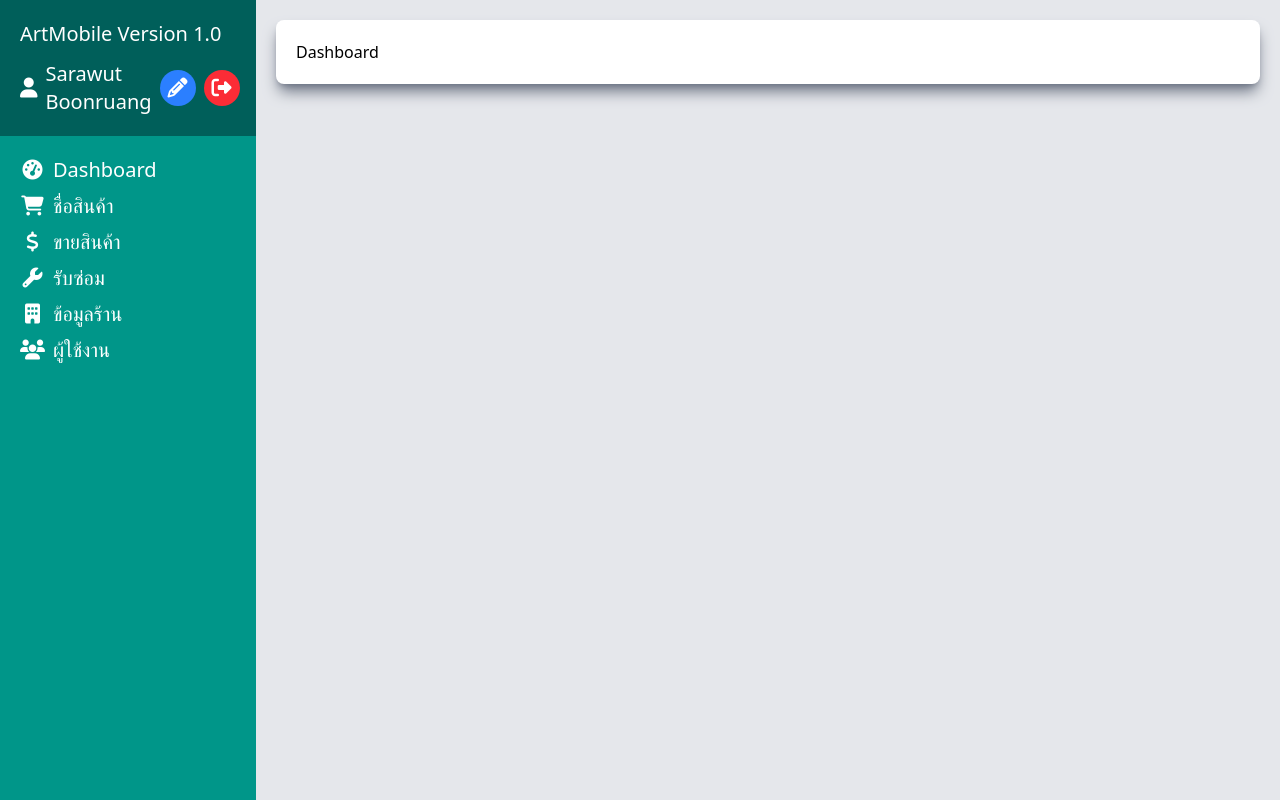
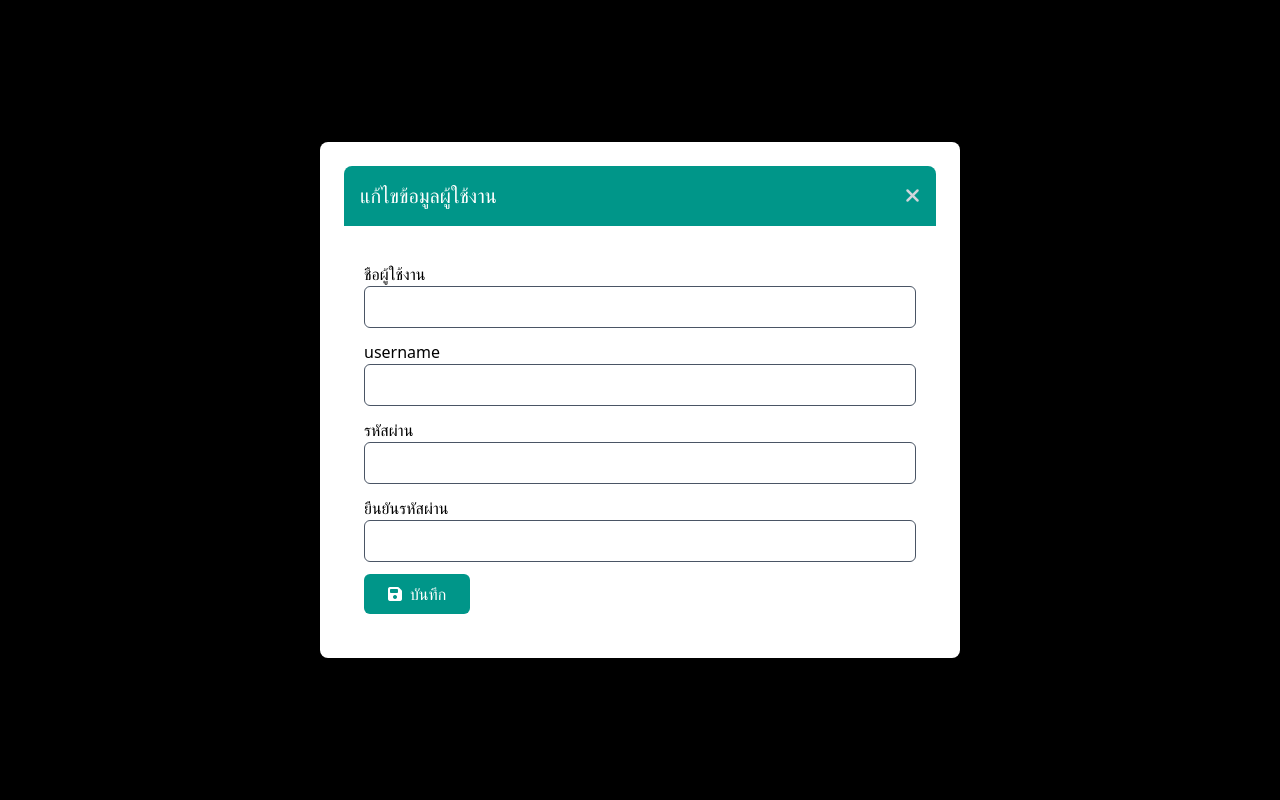
Before and after one commit to sarawut0001/art-mobile, a Next.js app: page /backoffice/dashboard in a window 1280 px wide. Both pictures are taken after a click on the button 177 px from the left and 88 px from the top of the page. Built offline with nearby package versions, Linux system fonts and the light colour scheme; no server answers.

Commit message:
feat: create function getUser, updateUser with api and show user in sidebar and edit user

```diff
--- a/app/backoffice/sidebar.tsx
+++ b/app/backoffice/sidebar.tsx
@@ -1,17 +1,93 @@
+"use client";
+
 import Link from "next/link";
+import { useRouter } from "next/navigation";
+import axios from "axios";
+import { config } from "../config";
+import { useEffect, useState } from "react";
+import Modal from "./modal";
+import Swal from "sweetalert2";
 
 export default function Sidebar() {
+  const router = useRouter();
+
+  const [name, setName] = useState("");
+  const [level, setLevel] = useState("");
+  const [isShowModal, setIsShowModal] = useState(false);
+  const [username, setUsername] = useState("");
+  const [password, setPassword] = useState("");
+  const [confirmPassword, setConfirmPassword] = useState("");
+
+  useEffect(() => {
+    getUser();
+  }, []);
+
+  const getUser = async () => {
+    const token = localStorage.getItem("token");
+    const headers = {
+      Authorization: `Bearer ${token}`,
+    };
+
+    const res = await axios.get(`${config.apiUrl}/user/info`, {
+      headers: headers,
+    });
+
+    setName(res.data.name);
+    setUsername(res.data.username);
+    setLevel(res.data.level);
+  };
+
+  const handleLogout = () => {
+    localStorage.removeItem("toekn");
+    router.push("/");
+  };
+
+  const handleShowModal = () => {
+    setIsShowModal(true);
+  };
+
+  const handleCloseModal = () => {
+    setIsShowModal(false);
+  };
+
+  const handleSave = async () => {
+    if (password !== confirmPassword) {
+      Swal.fire({
+        icon: "error",
+        title: "รหัสผ่านไม่ตรงกัน",
+        text: "กรุณาตรวจสอบรหัสผ่านอีกครั้ง",
+      });
+      return;
+    }
+
+    const payload = { name, username, password, level };
+    const token = localStorage.getItem("token");
+    const headers = { Authorization: `Bearer ${token}` };
+
+    await axios.put(`${config.apiUrl}/user/update`, payload, { headers });
+    getUser();
+    handleCloseModal();
+  };
+
   return (
     <div className="bg-teal-600 h-screen w-64 fixed">
       <div className="p-5 bg-teal-800 text-white text-xl">
         <h1>ArtMobile Version 1.0</h1>
         <div className="flex items-center gap-2 mt-3">
           <i className="fa fa-user"></i>
-          <span className="w-full">Sarawut Boonruang</span>
-          <button className="bg-blue-500 rounded-full px-2 py-1">
+          <span className="w-full">
+            {name} : {level}
+          </span>
+          <button
+            className="bg-blue-500 rounded-full px-2 py-1"
+            onClick={handleShowModal}
+          >
             <i className="fa fa-pencil"></i>
           </button>
-          <button className="bg-red-500 rounded-full px-2 py-1">
+          <button
+            className="bg-red-500 rounded-full px-2 py-1"
+            onClick={handleLogout}
+          >
             <i className="fa fa-sign-out-alt"></i>
           </button>
         </div>
@@ -59,6 +135,51 @@ export default function Sidebar() {
           </Link>
         </div>
       </div>
+
+      <Modal
+        title="แก้ไขข้อมูลผู้ใช้งาน"
+        isOpen={isShowModal}
+        onClose={handleCloseModal}
+      >
+        <div>
+          <div>ชือผู้ใช้งาน</div>
+          <input
+            type="text"
+            className="form-control"
+            value={name}
+            onChange={(e) => setName(e.target.value)}
+          />
+
+          <div className="mt-3">username</div>
+          <input
+            type="text"
+            className="form-control"
+            value={username}
+            onChange={(e) => setUsername(e.target.value)}
+          />
+
+          <div className="mt-3">รหัสผ่าน</div>
+          <input
+            type="text"
+            className="form-control"
+            onChange={(e) => setPassword(e.target.value)}
+          />
+
+          <div className="mt-3">ยืนยันรหัสผ่าน</div>
+          <input
+            type="text"
+            className="form-control"
+            onChange={(e) => setConfirmPassword(e.target.value)}
+          />
+
+          <div className="mt-3">
+            <button className="btn" onClick={handleSave}>
+              <i className="fa fa-save mr-2"></i>
+              บันทึก
+            </button>
+          </div>
+        </div>
+      </Modal>
     </div>
   );
 }
--- a/app/globals.css
+++ b/app/globals.css
@@ -22,7 +22,7 @@ body {
 }
 
 input {
-  @apply p-2 rounded-md border border-gray-300 w-full
+  @apply p-2 rounded-md border border-gray-600 w-full
 }
 
 .btn {
```
